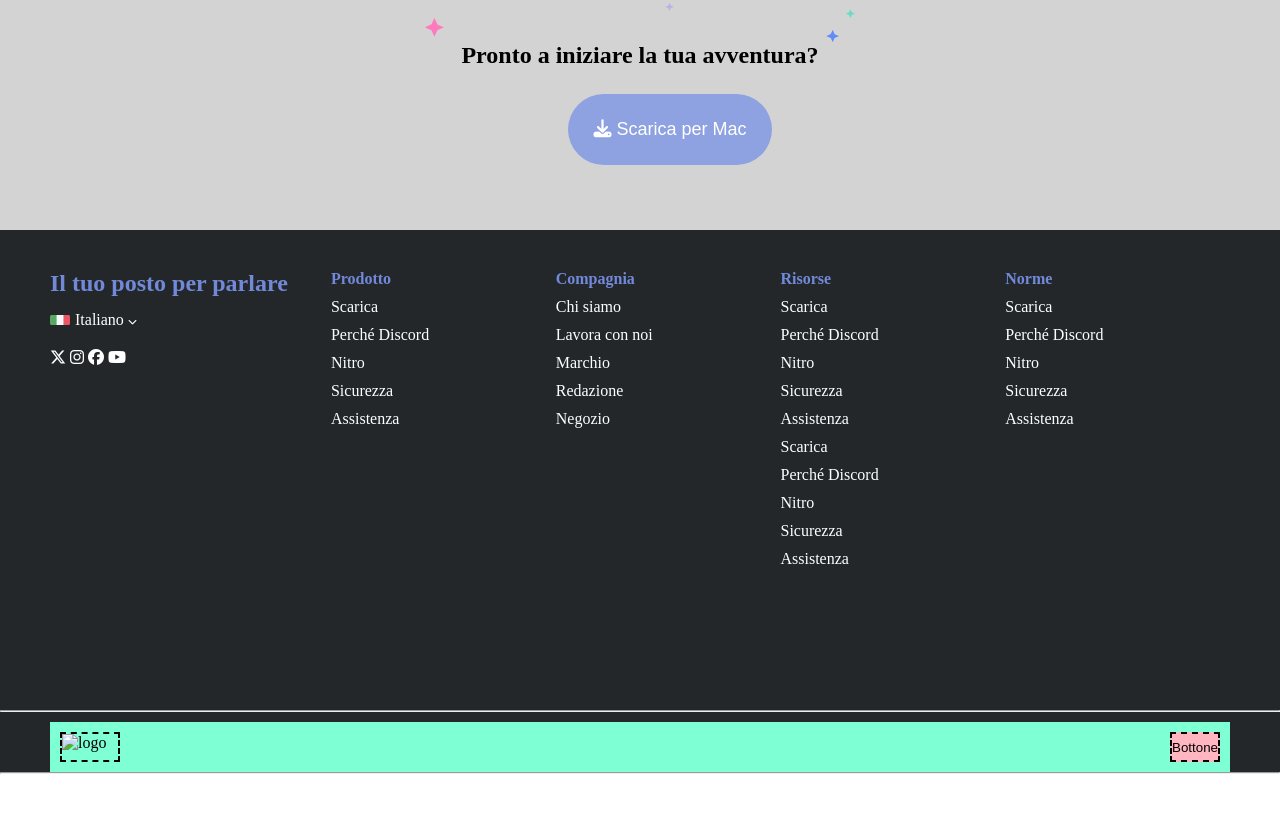
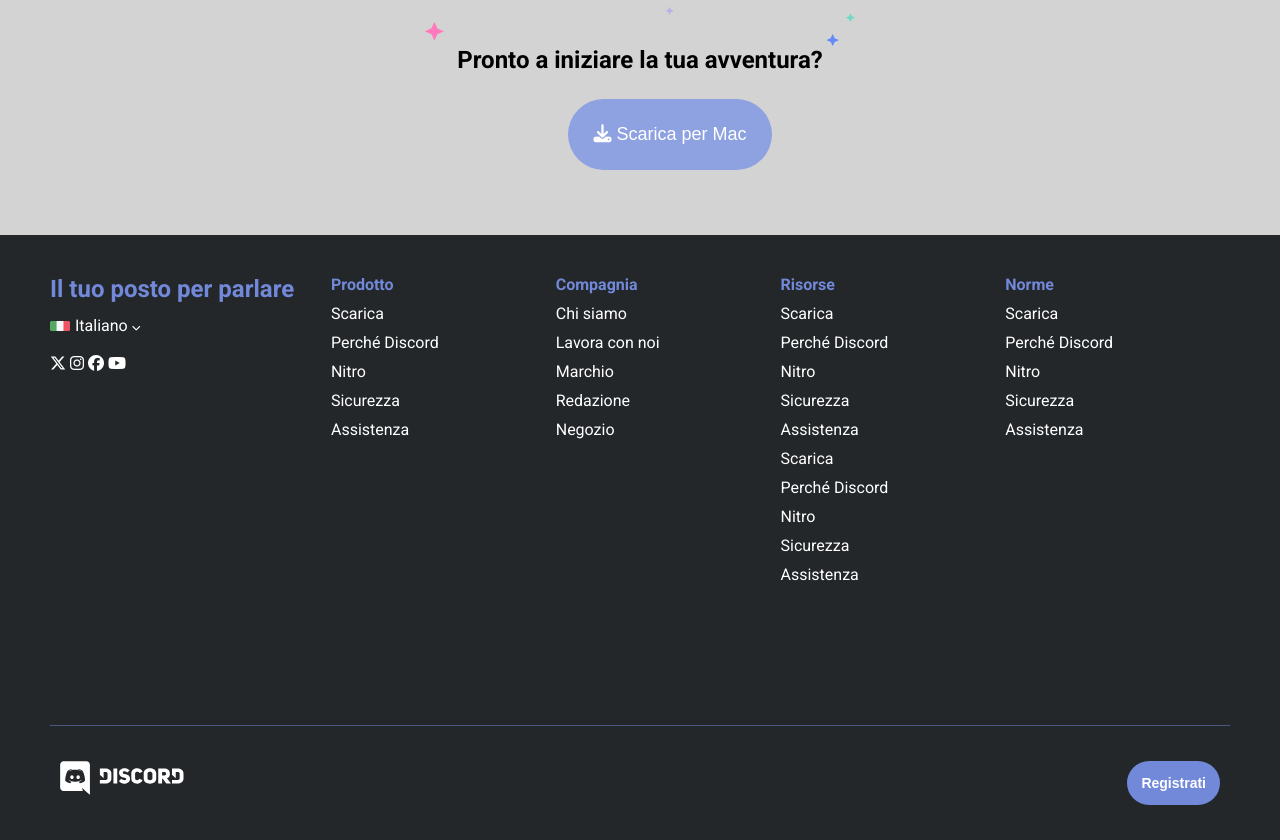
Before and after one commit to CiroMarra/htmlcss-discord, a plain HTML site: page index.html in a window 1280 px wide. Shown: the part 2782-3622 px from the top of the page. Before the commit the page ends 3556 px from the top, so only its background shows below. Drawn offline with Linux system fonts and the light colour scheme.

Commit message:
end project

```diff
--- a/index.html
+++ b/index.html
@@ -4,6 +4,9 @@
     <meta charset="UTF-8">
     <meta name="viewport" content="width=device-width, initial-scale=1.0">
     <title>Discord</title>
+    <link rel="preconnect" href="https://fonts.googleapis.com">
+    <link rel="preconnect" href="https://fonts.gstatic.com" crossorigin>
+    <link href="https://fonts.googleapis.com/css2?family=Roboto:ital,wght@0,100;0,300;0,400;0,500;0,700;0,900;1,100;1,300;1,400;1,500;1,700;1,900&display=swap" rel="stylesheet">
     <link rel="stylesheet" href="style.css">
     <script src="https://kit.fontawesome.com/a754206ac3.js" crossorigin="anonymous"></script>
 
@@ -180,14 +183,14 @@
                     </div>
                 </div>
             </div>
-            <hr>
+
             <div class="container">
                 <div class="endbar">
-                    <div class="logo-2 col-25"><img src="" alt="logo"></div>
-                    <button class="btn" type="button">Bottone</button>
+                    <div class="logo-2 col-25"><img src="img/logo.svg" alt="logo"></div>
+                    <button class="btn" type="button">Registrati</button>
                 </div>
             </div>
-            <hr>
+
         </section>
 
 
--- a/style.css
+++ b/style.css
@@ -5,20 +5,20 @@
         padding: 0;
         box-sizing: border-box;
 
+
     }
 
 /*---- /RESET---- */
 
 /*---- GENERAL ---- */
-    /*body {
-        background-color: #F5F5F5;
-    }*/
+    body {
+    font-family: "Roboto", sans-serif;
+    }
 
     .container {
         max-width: 1180px;
         margin: auto;
-      /*  background-color: lightcoral; */
-        /*border: 2px dashed black;*/
+
     }
 
     .box {
@@ -89,14 +89,7 @@
         color: #fff;
     }
 
-   /* .azzurro {
-        background-color: #1e90ff;
-    }
-    */
-   /* .rosa {
-        background-color: #ffc0cb;
-    }
-        */
+
     .white {
         background-color: white;
     }
@@ -109,13 +102,17 @@
         background-color: #23272a;
     }
 
+    ol {
+        list-style-type: none;
+    }
+
+    a{
+        text-decoration: none;
+        color: inherit;
+    }
+
 
 /*---- /GENERAL ---- */
-
- ol {
-    list-style-type: none;
- }
-
 
 
 
@@ -136,7 +133,6 @@
     .navbar {
         display: flex;
         justify-content: space-between;
-     /*   background-color: #daa520; */
         padding: 10px 10px;
     }
 
@@ -172,8 +168,6 @@
     .lower {
 
         display: flex;
-
-      /*  background-color: #00008b; */
     }
 
 
@@ -313,23 +307,32 @@
 
 
 
-    .endbar {
+  .endbar {
         display: flex;
         justify-content: space-between;
-        background-color: #7fffd4;
-        padding: 10px 10px;
+        padding: 35px 10px;
         margin-top: 10px;
+        border-top: 1px solid #4a5882;
     }
 
     .btn {
-        background-color: #ffb6c1;
-        border: 2px dashed black;
+        margin-left: 30px;
+        padding: 14px;
+        border-radius: 40px;
+        border: none;
+        font-size: 14px;
+        cursor: pointer;
+        background-color: #7289da;
+        color: #fff;
+        font-weight: bolder;
+
     }
 
     .logo-2 {
-        border: 2px dashed black;
+
         height: 30px;
         width: 60px;
+
     }
 
 
```
